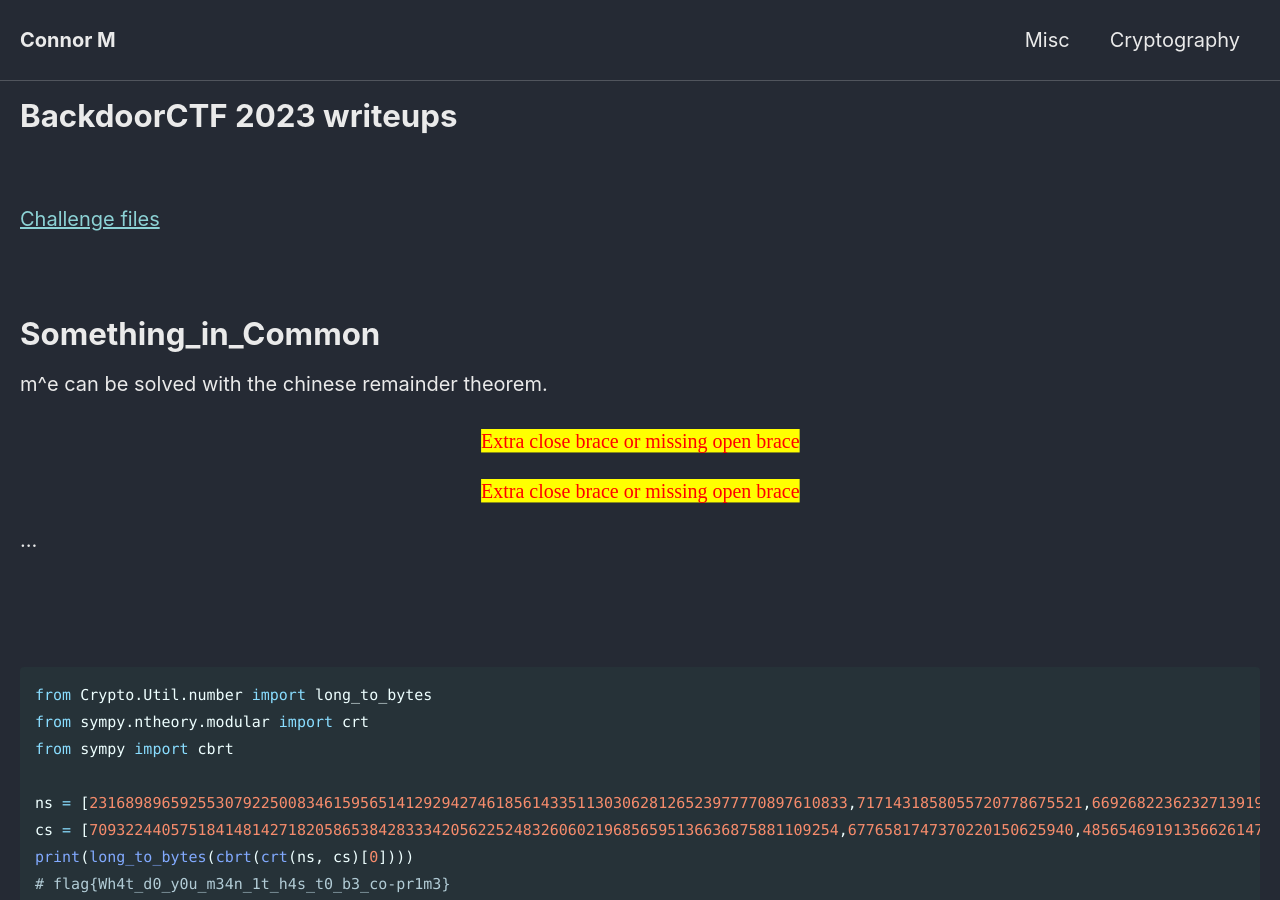
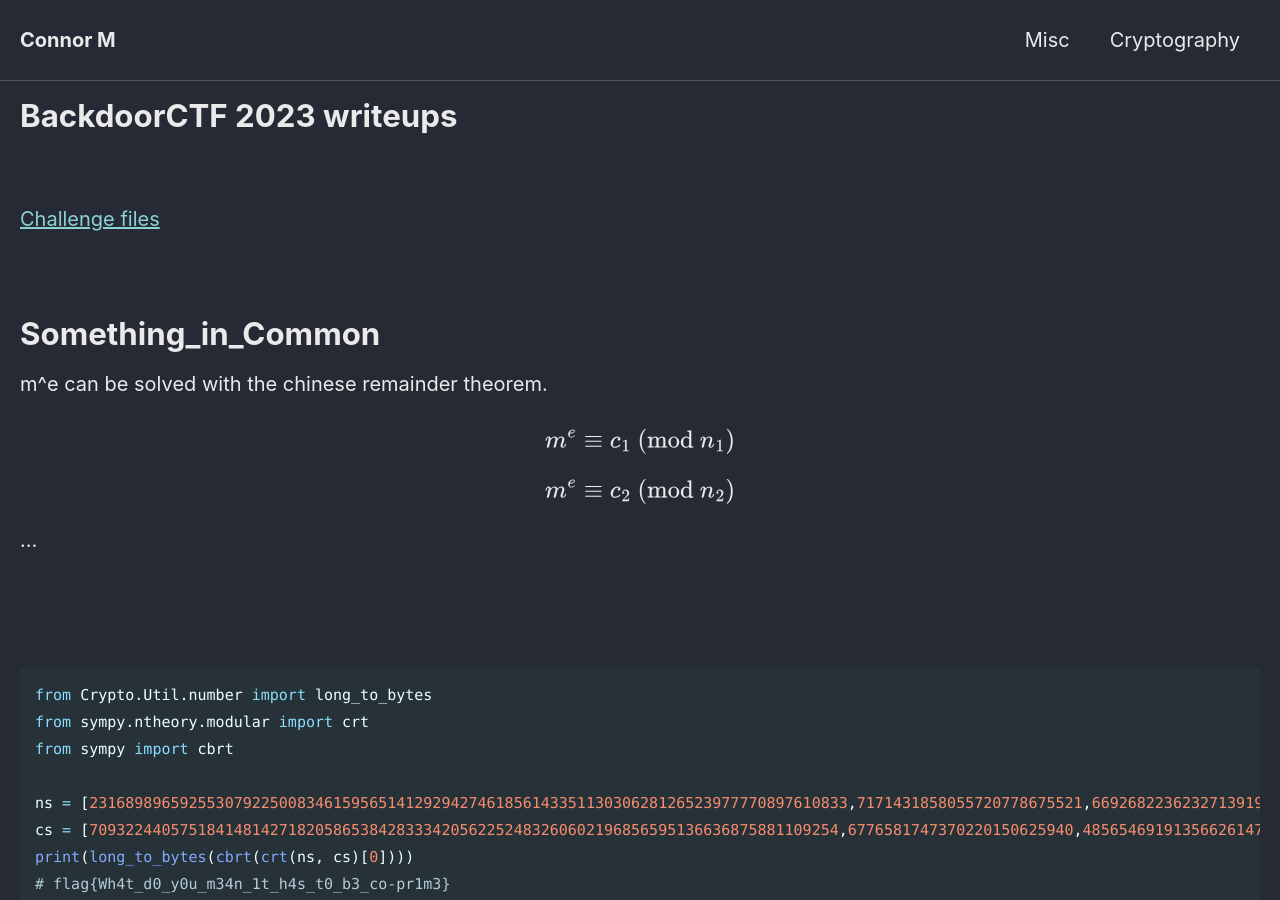
Before and after one commit to Connor-McCartney/Connor-McCartney.github.io, a Jekyll site: the page built from _pages/cryptography/other/BackdoorCTF-2023-writeups.md, in a window 1280 px wide and 900 px high. Built offline with Jekyll 4.4.1, drawn with Linux system fonts in a browser that asks for light colours; cached includes are drawn as plain includes.

```diff
--- a/_pages/cryptography/other/BackdoorCTF-2023-writeups.md
+++ b/_pages/cryptography/other/BackdoorCTF-2023-writeups.md
@@ -15,9 +15,9 @@ title: BackdoorCTF 2023 writeups
 
 m^e can be solved with the chinese remainder theorem.
 
-$$m^e \equiv c_1 \ \text{(mod } n_1 \text{)}}$$
+$$m^e \equiv c_1 \ \text{(mod } n_1 \text{)}$$
 
-$$m^e \equiv c_2 \ \text{(mod } n_2 \text{)}}$$
+$$m^e \equiv c_2 \ \text{(mod } n_2 \text{)}$$
 
 ...
 
```
